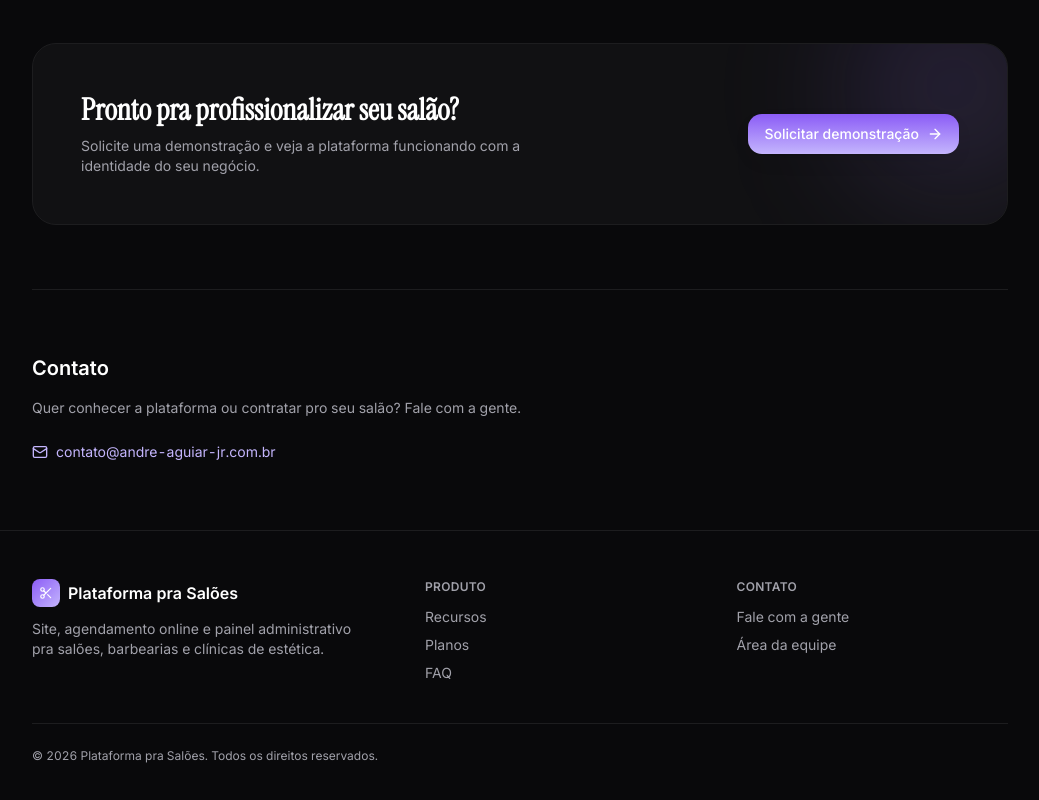
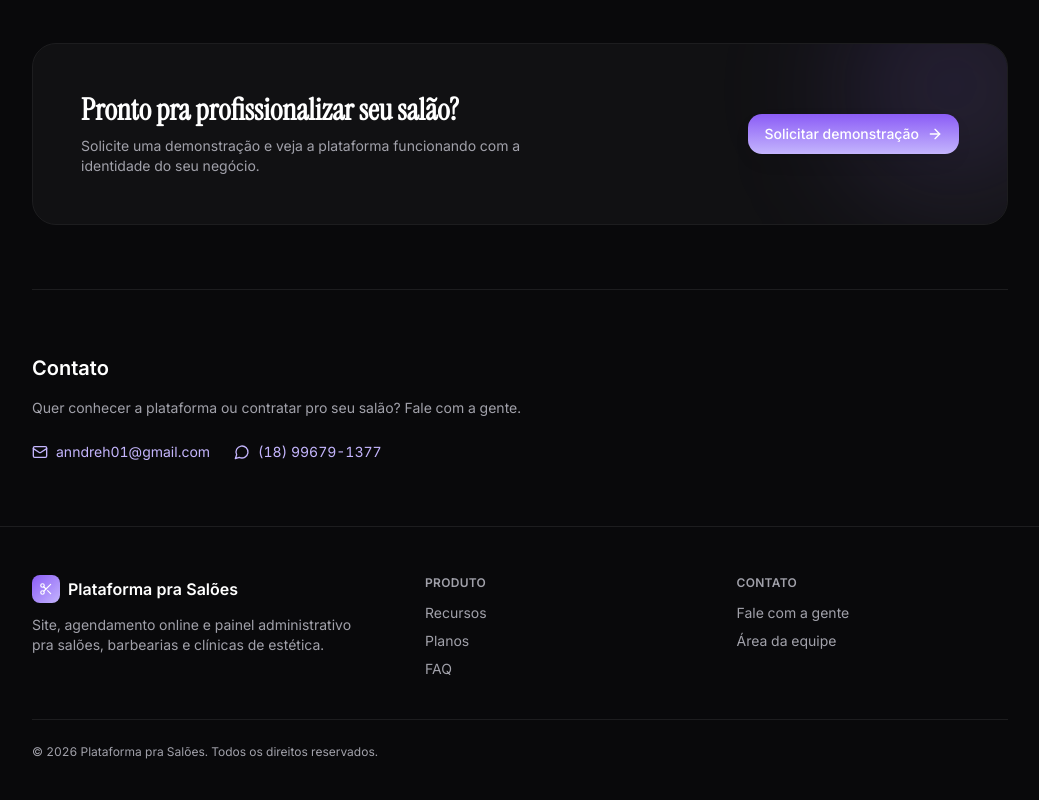
Before and after one commit to anndrehjr/gerenciador-loja, a React (Vite) app in the folder frontend/: page / in a window 1280 px wide. Shown: the part 3375-4175 px from the top of the page, without its empty margins (120-1159 px from the left). Built offline with nearby package versions, Linux system fonts and the light colour scheme; no server answers.

Commit message:
Adiciona email e WhatsApp reais no contato da página institucional

```diff
--- a/frontend/src/pages/site/PlatformHome.jsx
+++ b/frontend/src/pages/site/PlatformHome.jsx
@@ -18,6 +18,7 @@ import {
   Wand2,
   Share2,
   Minus,
+  MessageCircle,
 } from "lucide-react";
 import ThemeToggle from "../../components/ThemeToggle.jsx";
 import Button from "../../components/ui/Button.jsx";
@@ -451,13 +452,24 @@ export default function PlatformHome() {
           <p className="mt-4 max-w-lg text-sm text-muted">
             Quer conhecer a plataforma ou contratar pro seu salão? Fale com a gente.
           </p>
-          <a
-            href="mailto:contato@andre-aguiar-jr.com.br"
-            className="mt-6 inline-flex items-center gap-2 text-sm text-accent-ink hover:underline"
-          >
-            <Mail className="h-4 w-4" />
-            contato@andre-aguiar-jr.com.br
-          </a>
+          <div className="mt-6 flex flex-col gap-3 sm:flex-row sm:items-center sm:gap-6">
+            <a
+              href="mailto:anndreh01@gmail.com"
+              className="inline-flex items-center gap-2 text-sm text-accent-ink hover:underline"
+            >
+              <Mail className="h-4 w-4" />
+              anndreh01@gmail.com
+            </a>
+            <a
+              href="https://wa.me/5518996791377"
+              target="_blank"
+              rel="noreferrer"
+              className="inline-flex items-center gap-2 text-sm text-accent-ink hover:underline"
+            >
+              <MessageCircle className="h-4 w-4" />
+              (18) 99679-1377
+            </a>
+          </div>
         </section>
       </main>
 
```
